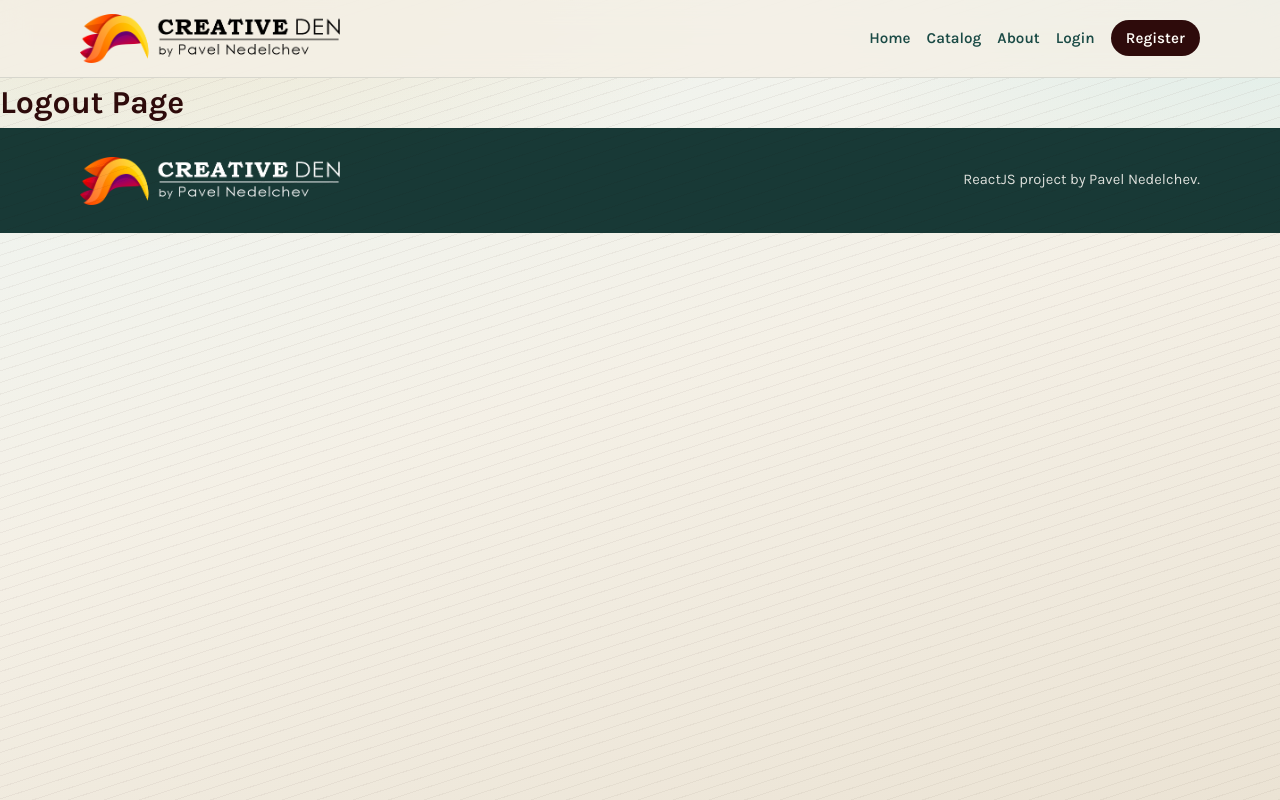
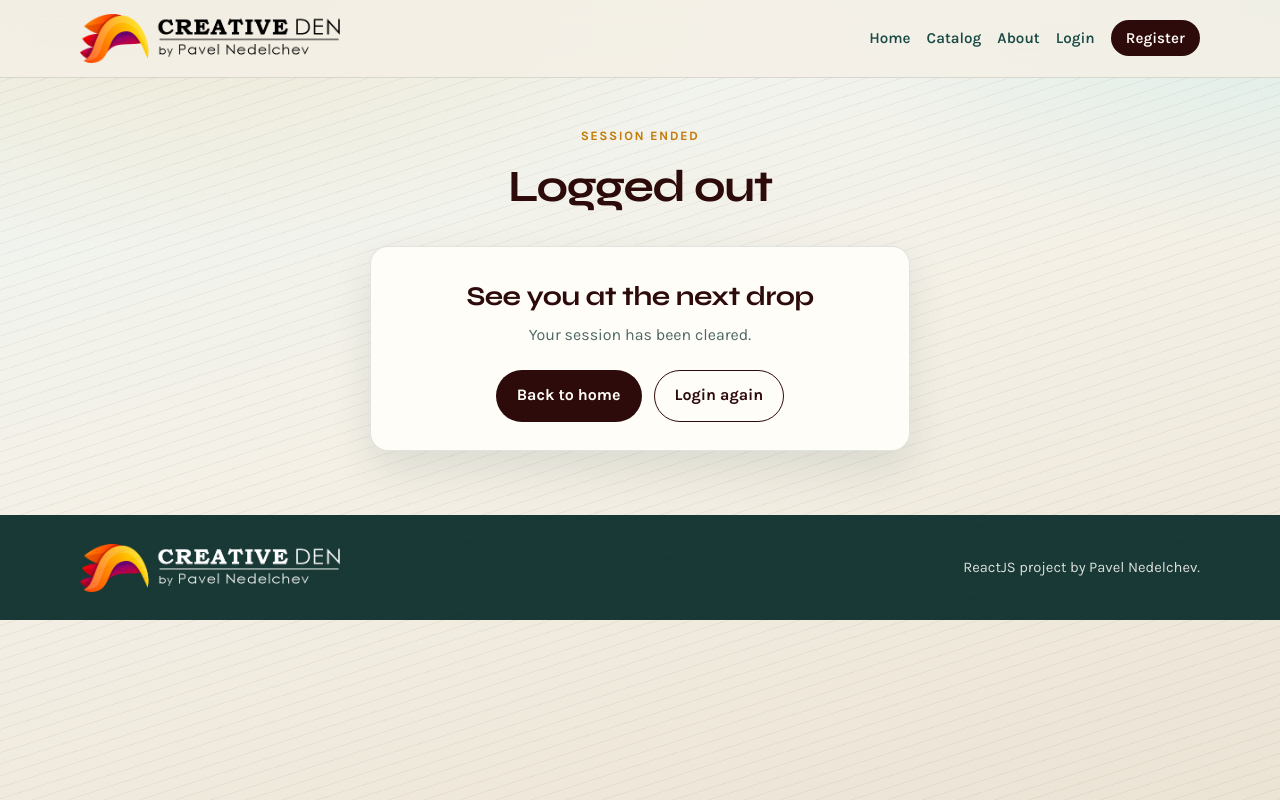
Before and after one commit to PavNedNed/ReactJS-Project---Creative-DEN, a React (Vite) app: page /logout in a window 1280 px wide. Built offline with nearby package versions, Linux system fonts and the light colour scheme.

Commit message:
Add dummy Logout page with JSX

```diff
--- a/src/App.jsx
+++ b/src/App.jsx
@@ -5,6 +5,7 @@ import Header from './components/header/Header'
 import Footer from "./components/footer/Footer"
 import Home from './components/home/Home'
 import Register from "./components/register/Register"
+import Logout from "./components/logout/Logout"
 
 function App() {
   return (
@@ -19,7 +20,7 @@ function App() {
         <Route path="/register" element={<Register />} />
         <Route path="/create" element={<h1>Create Page</h1>} />
         <Route path="/details" element={<h1>Details Page</h1>} />
-        <Route path="/logout" element={<h1>Logout Page</h1>} />
+        <Route path="/logout" element={<Logout />} />
       </Routes>
 
       <Footer />
--- /dev/null
+++ b/src/components/logout/Logout.jsx
@@ -0,0 +1,28 @@
+import { Link } from "react-router";
+import AuthHeaderSection from "../shared/AuthHeaderSection";
+
+function Logout() {
+    return (
+        <main>
+
+        <AuthHeaderSection
+            title="Session ended"
+            type="Logged out"
+            paragraph=""
+        />
+
+        <section className="container">
+          <div className="form-shell" style={{textAlign: "center"}}>
+            <h2 className="form-title">See you at the next drop</h2>
+            <p className="form-sub">Your session has been cleared.</p>
+            <div className="form-actions" style={{justifyContent: "center"}}>
+              <Link className="btn btn-primary" to="/">Back to home</Link>
+              <Link className="btn btn-ghost" to="/login">Login again</Link>
+            </div>
+          </div>
+        </section>
+      </main>
+    );
+}
+
+export default Logout;
```
